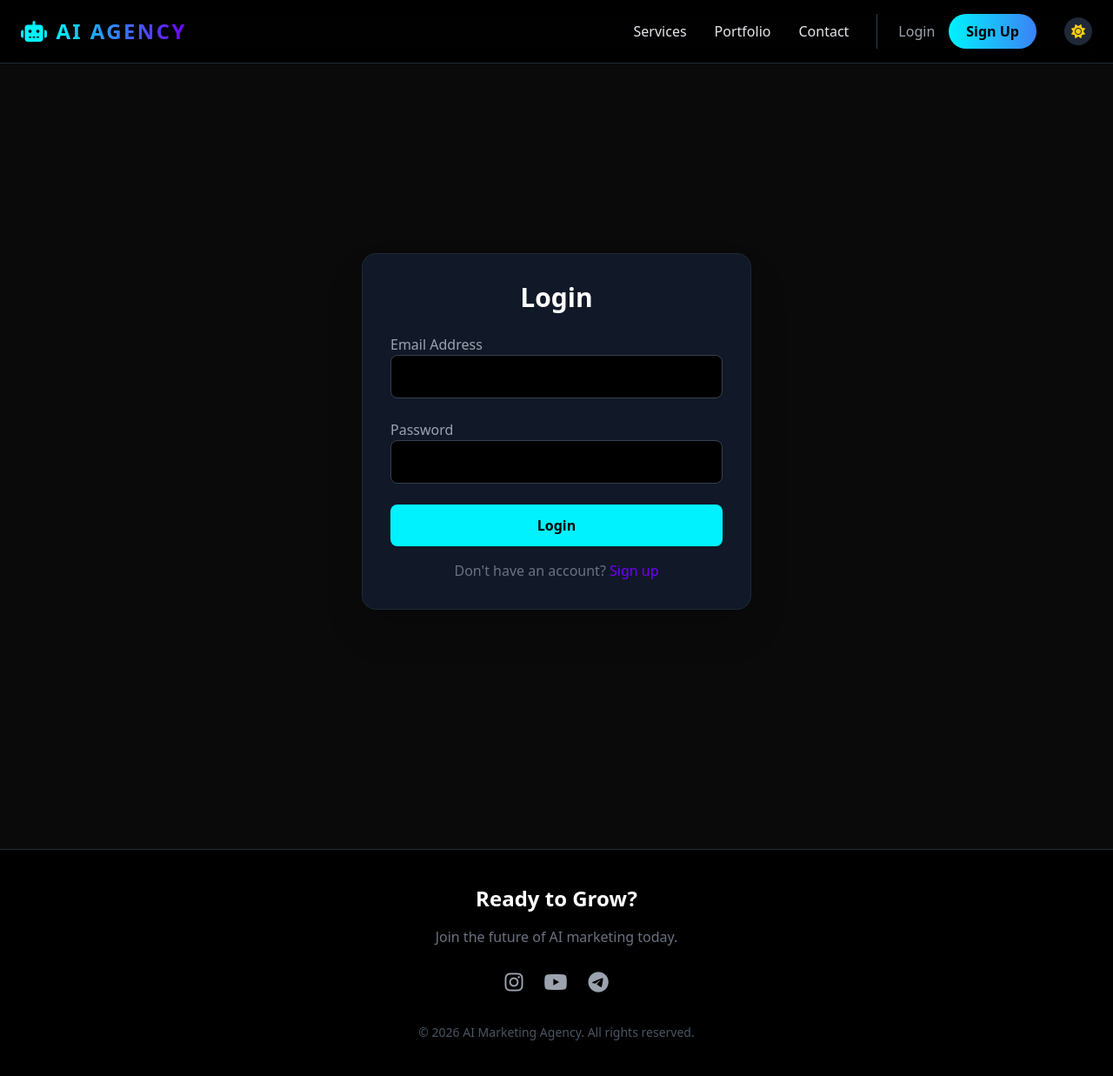
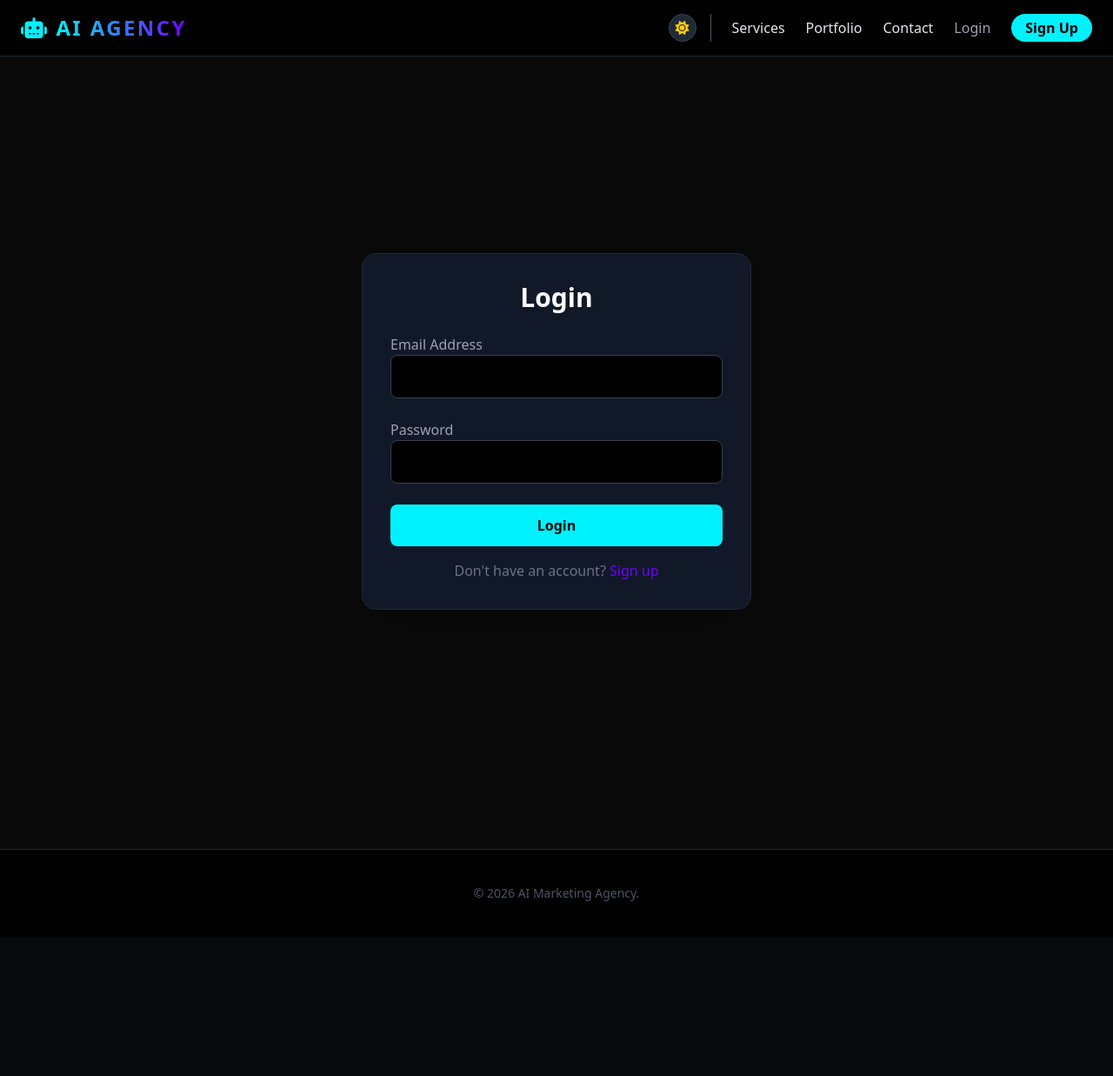
Before and after one commit to KingOfMusicBot/ai_agency, a Flask app: page /login in a window 1280 px wide. Shown: the whole page at 87% size. After the commit the page ends 1036 px from the top, so only its background shows below. Run offline with Flask 3, Linux system fonts and the light colour scheme; some libraries are stand-ins or nearby versions.

Commit message:
Update base.html

```diff
--- a/templates/base.html
+++ b/templates/base.html
@@ -12,8 +12,8 @@
             theme: {
                 extend: {
                     colors: {
-                        primary: '#00f2ff', /* Neon Cyan */
-                        secondary: '#7000ff', /* Neon Purple */
+                        primary: '#00f2ff',
+                        secondary: '#7000ff',
                         darkbg: '#0a0a0a',
                         cardbg: '#111111'
                     }
@@ -23,53 +23,46 @@
     </script>
 
     <link rel="stylesheet" href="https://cdnjs.cloudflare.com/ajax/libs/font-awesome/6.4.0/css/all.min.css">
-
-    <style>
-        /* Smooth Scrolling */
-        html { scroll-behavior: smooth; }
-        /* Custom Scrollbar */
-        ::-webkit-scrollbar { width: 8px; }
-        ::-webkit-scrollbar-track { background: #0a0a0a; }
-        ::-webkit-scrollbar-thumb { background: #333; border-radius: 4px; }
-        ::-webkit-scrollbar-thumb:hover { background: #00f2ff; }
-    </style>
 </head>
 <body class="bg-gray-100 dark:bg-darkbg text-gray-800 dark:text-gray-200 transition-colors duration-300 font-sans">
 
     <nav class="fixed w-full z-50 bg-white/90 dark:bg-black/90 backdrop-blur-md border-b border-gray-200 dark:border-gray-800">
         <div class="container mx-auto px-6 py-4 flex justify-between items-center">
 
-            <a href="/" class="text-2xl font-bold uppercase tracking-widest flex items-center gap-2">
+            <a href="/" class="text-xl md:text-2xl font-bold uppercase tracking-widest flex items-center gap-2">
                 <i class="fas fa-robot text-primary"></i>
                 <span class="text-transparent bg-clip-text bg-gradient-to-r from-primary to-secondary">AI Agency</span>
             </a>
 
-            <div class="hidden md:flex items-center space-x-8">
-                <a href="/#services" class="hover:text-primary transition font-medium">Services</a>
-                <a href="/#portfolio" class="hover:text-primary transition font-medium">Portfolio</a>
-                <a href="/#contact" class="hover:text-primary transition font-medium">Contact</a>
+            <div class="flex items-center gap-4">
 
-                {% if user %}
-                    <a href="/dashboard" class="flex items-center gap-2 border border-gray-600 px-4 py-2 rounded-full hover:border-primary hover:text-primary transition">
-                        <i class="fas fa-user-circle text-xl"></i>
-                        <span>Dashboard</span>
-                    </a>
-                    <a href="/logout" class="text-red-500 hover:text-red-400 font-bold transition">
-                        <i class="fas fa-sign-out-alt"></i>
-                    </a>
-                {% else %}
-                    <div class="flex items-center gap-4 border-l border-gray-700 pl-6">
-                        <a href="/login" class="text-gray-400 hover:text-white transition">Login</a>
-                        <a href="/signup" class="bg-gradient-to-r from-primary to-blue-500 text-black font-bold px-5 py-2 rounded-full hover:shadow-[0_0_15px_#00f2ff] transition transform hover:scale-105">
-                            Sign Up
-                        </a>
-                    </div>
-                {% endif %}
-
-                <button onclick="toggleDarkMode()" class="w-8 h-8 flex items-center justify-center rounded-full bg-gray-200 dark:bg-gray-800 hover:bg-gray-300 dark:hover:bg-gray-700 transition">
+                <button onclick="toggleDarkMode()" class="w-8 h-8 flex items-center justify-center rounded-full bg-gray-200 dark:bg-gray-800 hover:bg-gray-300 dark:hover:bg-gray-700 transition border border-gray-300 dark:border-gray-700">
                     <i class="fas fa-moon dark:hidden text-gray-800"></i>
                     <i class="fas fa-sun hidden dark:block text-yellow-400"></i>
                 </button>
+
+                <div class="hidden md:flex items-center space-x-6 border-l border-gray-600 pl-6">
+                    <a href="/#services" class="hover:text-primary transition font-medium">Services</a>
+                    <a href="/#portfolio" class="hover:text-primary transition font-medium">Portfolio</a>
+                    <a href="/#contact" class="hover:text-primary transition font-medium">Contact</a>
+
+                    {% if user %}
+                        <a href="/dashboard" class="text-primary font-bold">Dashboard</a>
+                        <a href="/logout" class="text-red-500"><i class="fas fa-power-off"></i></a>
+                    {% else %}
+                        <a href="/login" class="text-gray-400 hover:text-white">Login</a>
+                        <a href="/signup" class="bg-primary text-black px-4 py-1 rounded-full font-bold hover:bg-cyan-400">Sign Up</a>
+                    {% endif %}
+                </div>
+
+                <div class="md:hidden">
+                    {% if user %}
+                        <a href="/dashboard" class="text-primary mr-3 text-sm font-bold">Dashboard</a>
+                    {% else %}
+                        <a href="/login" class="text-white bg-secondary px-3 py-1 rounded text-sm mr-2">Login</a>
+                    {% endif %}
+                </div>
+
             </div>
         </div>
     </nav>
@@ -91,16 +84,7 @@
     </main>
 
     <footer class="bg-black text-center py-10 border-t border-gray-800 mt-20">
-        <div class="container mx-auto px-6">
-            <h2 class="text-2xl font-bold text-white mb-4">Ready to Grow?</h2>
-            <p class="text-gray-500 mb-6">Join the future of AI marketing today.</p>
-            <div class="flex justify-center gap-6 mb-8">
-                <a href="#" class="text-gray-400 hover:text-primary text-2xl"><i class="fab fa-instagram"></i></a>
-                <a href="#" class="text-gray-400 hover:text-primary text-2xl"><i class="fab fa-youtube"></i></a>
-                <a href="#" class="text-gray-400 hover:text-primary text-2xl"><i class="fab fa-telegram"></i></a>
-            </div>
-            <p class="text-gray-600 text-sm">© 2026 AI Marketing Agency. All rights reserved.</p>
-        </div>
+        <p class="text-gray-600 text-sm">© 2026 AI Marketing Agency.</p>
     </footer>
 
     <script>
@@ -114,8 +98,6 @@
                 localStorage.setItem('theme', 'dark');
             }
         }
-
-        // Check Local Storage on Load
         if (localStorage.getItem('theme') === 'light') {
             document.documentElement.classList.remove('dark');
         } else {
```
